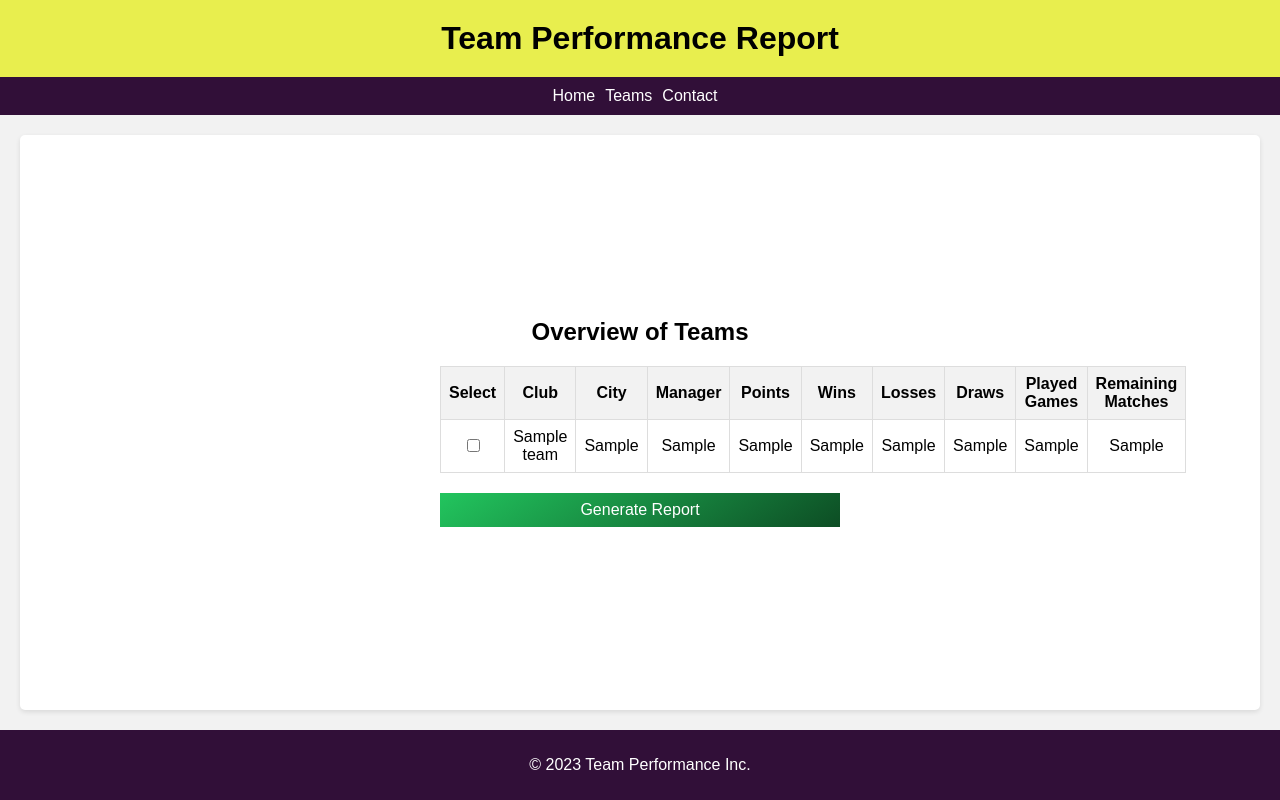
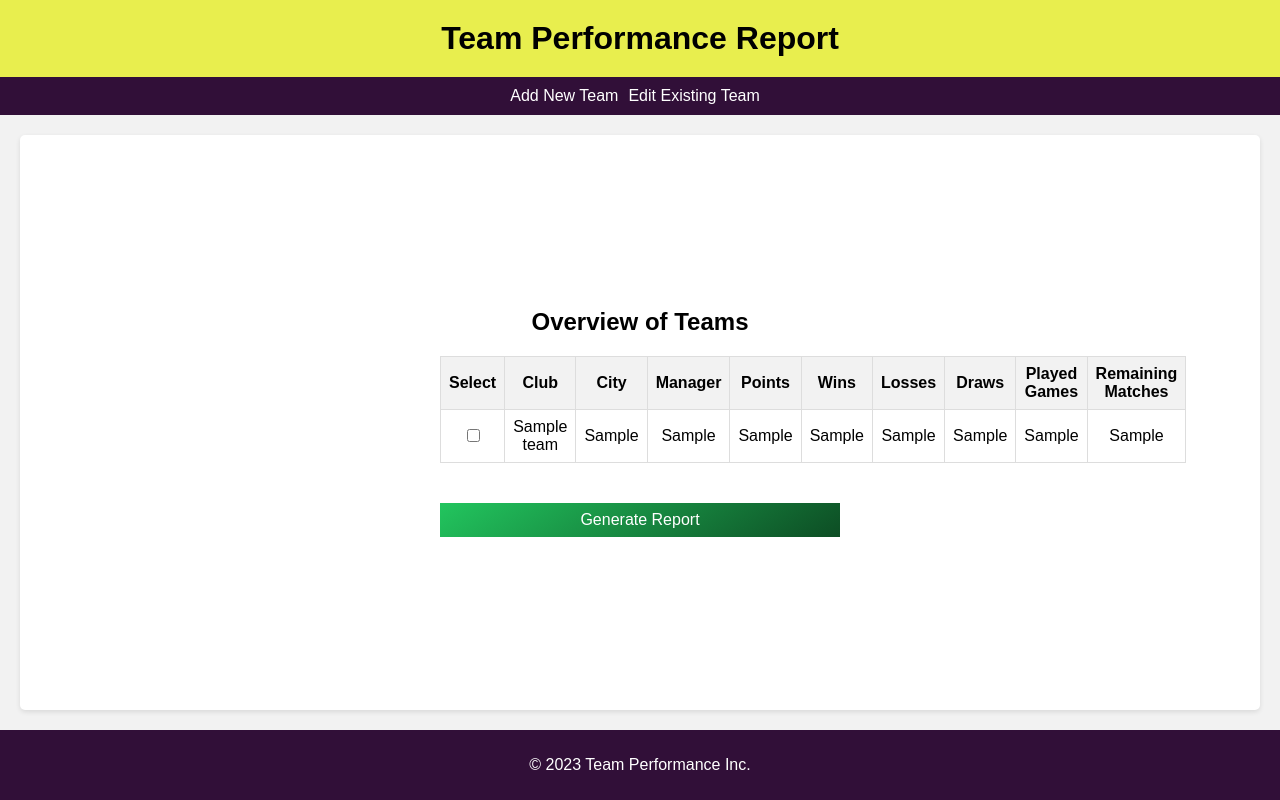
Before and after one commit to danielhafezi/PremierPulse, a PHP site: page /report.php in a window 1280 px wide. Run offline with PHP 8.4, Linux system fonts and the light colour scheme; tables that the repository leaves empty or names only in its code hold one stand-in row (values such as "Sample post").

Commit message:
edited report navigation bar

```diff
--- a/Task2/css/custom.css
+++ b/Task2/css/custom.css
@@ -108,16 +108,18 @@ h2 {
 }
 
     /* Table Styles */
-    table {
-        width: 80%;
-        margin: 0 auto !important; /* Force overriding other margin settings */
-    }
+table {
+    width: 60%;          /* Adjusted width from 80% to 60% */
+    margin: 20px auto;   /* Vertical margin added and horizontal auto for center alignment */
+    text-align: center;  /* Center alignment of text inside the table */
+}
 
-    th, td {
+th, td {
     padding: 8px;
-    text-align: left;
+    text-align: center;  /* Ensure that header and data cells are also centered */
     border-bottom: 1px solid #ddd;
-    }
+}
+
 
     th {
     background-color: #f2f2f2;
--- a/Task2/report.php
+++ b/Task2/report.php
@@ -26,7 +26,8 @@ echo "<body>";
 echo "<header><h1>Team Performance Report</h1></header>";
 
 // Navigation
-echo "<nav><ul><li><a href='/home.php'>Home</a></li><li><a href='/teams.php'>Teams</a></li><li><a href='/contact.php'>Contact</a></li></ul></nav>";
+echo "<nav><ul><li><a href='add_team.php'>Add New Team</a></li><li><a href='edit_team.php'>Edit Existing Team</a></li></ul></nav>";
+
 
 // Main content
 echo "<main>";
```
